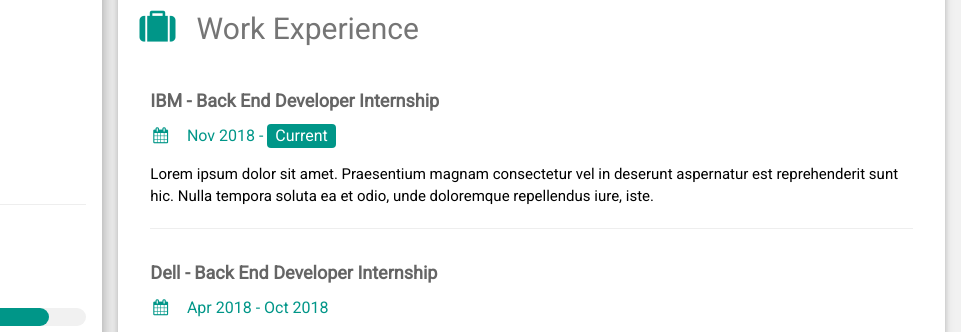
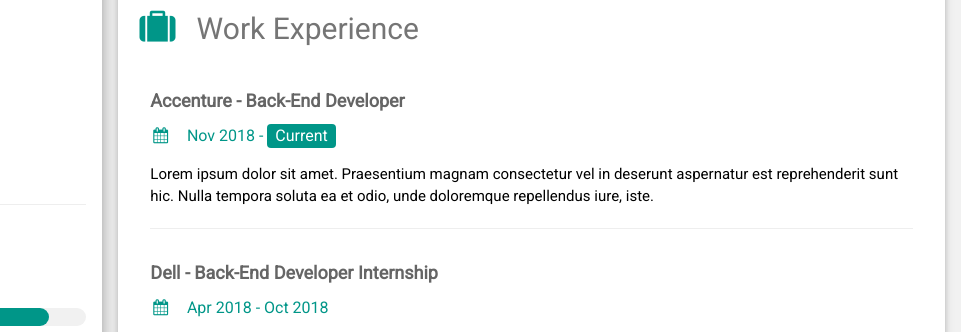
Before and after one commit to anacdf/resume, a plain HTML site: page index.html in a window 1280 px wide. Shown: the part 288-620 px from the top of the page, 319-1280 px from the left. Drawn offline with nearby package versions, Linux system fonts and the light colour scheme.

Commit message:
Update index.html

```diff
--- a/index.html
+++ b/index.html
@@ -97,13 +97,13 @@
       <div class="w3-container w3-card w3-white w3-margin-bottom">
         <h2 class="w3-text-grey w3-padding-16"><i class="fa fa-suitcase fa-fw w3-margin-right w3-xxlarge w3-text-teal"></i>Work Experience</h2>
           <div class="w3-container">
-              <h5 class="w3-opacity"><b>IBM - Back End Developer Internship</b></h5>
+              <h5 class="w3-opacity"><b>Accenture - Back-End Developer</b></h5>
               <h6 class="w3-text-teal"><i class="fa fa-calendar fa-fw w3-margin-right"></i>Nov 2018 - <span class="w3-tag w3-teal w3-round">Current</span></h6>
               <p>Lorem ipsum dolor sit amet. Praesentium magnam consectetur vel in deserunt aspernatur est reprehenderit sunt hic. Nulla tempora soluta ea et odio, unde doloremque repellendus iure, iste.</p>
               <hr>
           </div>
           <div class="w3-container">
-          <h5 class="w3-opacity"><b>Dell - Back End Developer Internship</b></h5>
+          <h5 class="w3-opacity"><b>Dell - Back-End Developer Internship</b></h5>
           <h6 class="w3-text-teal"><i class="fa fa-calendar fa-fw w3-margin-right"></i>Apr 2018 - Oct 2018</h6>
           <p>Lorem ipsum dolor sit amet. Praesentium magnam consectetur vel in deserunt aspernatur est reprehenderit sunt hic. Nulla tempora soluta ea et odio, unde doloremque repellendus iure, iste.</p>
           <hr>
```
